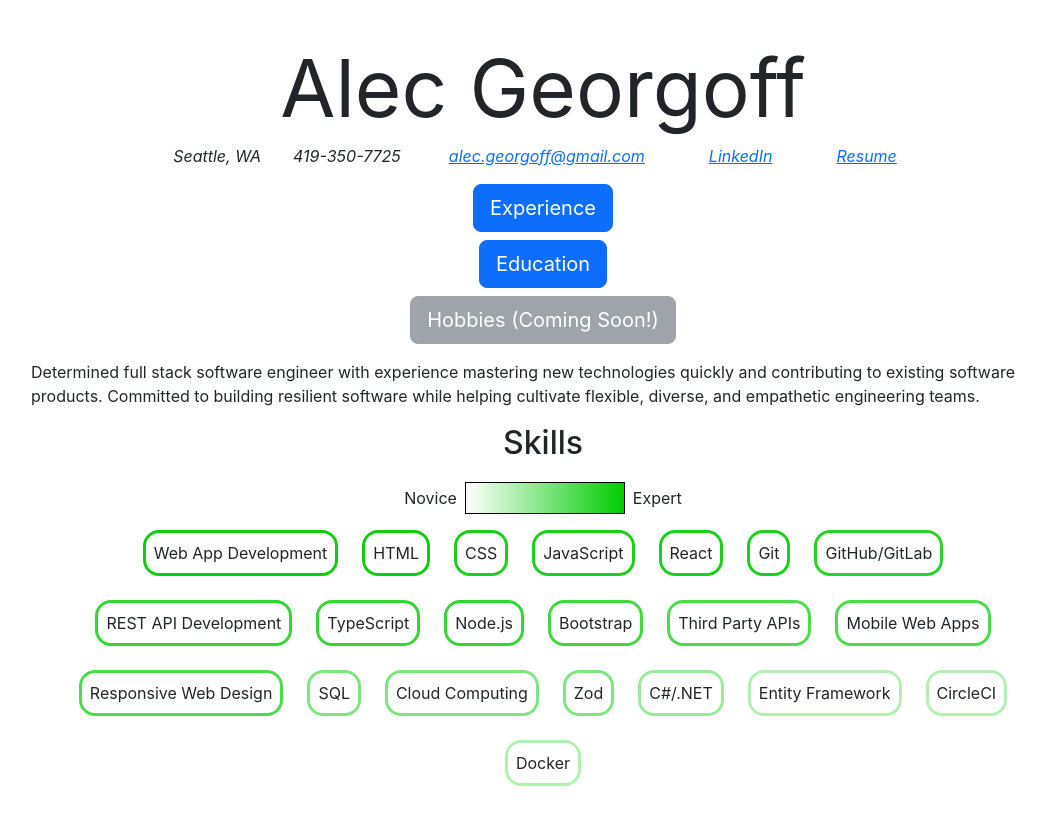
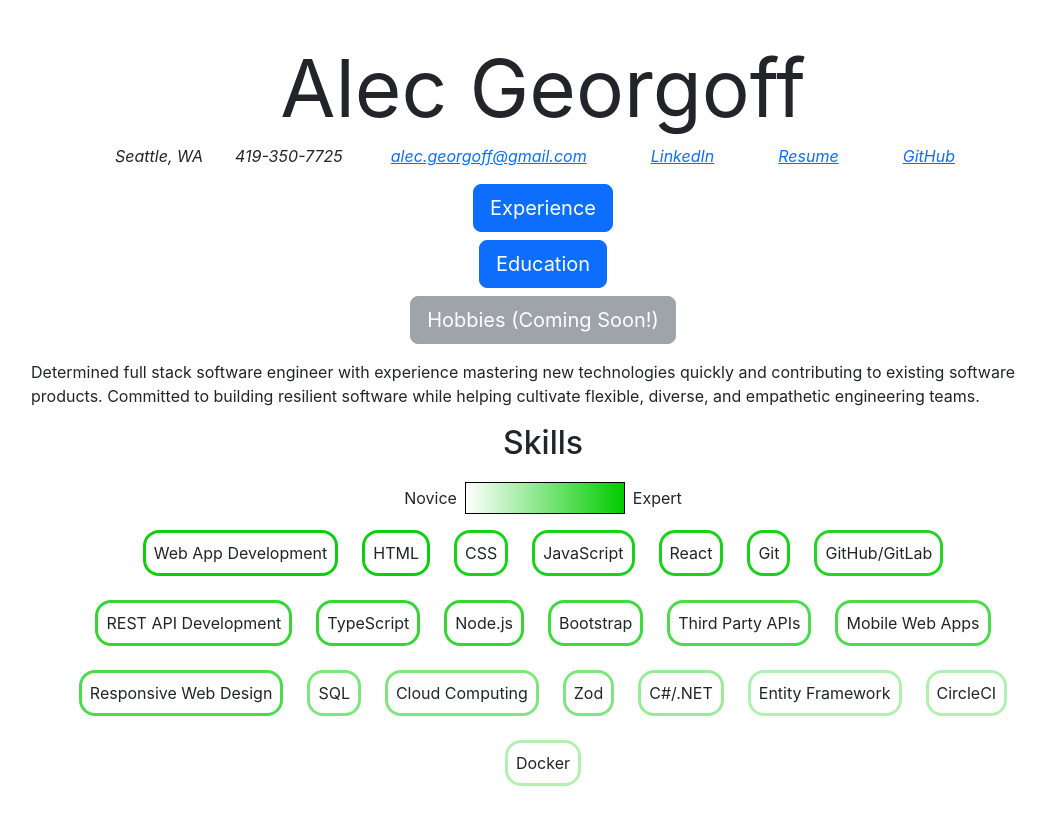
Before and after one commit to alec-georgoff/portfolio, a React (Create React App) app: page / in a window 1280 px wide. Shown: the top 824 px of the page, without its empty margins (97-1143 px from the left). Built offline with nearby package versions, Linux system fonts and the light colour scheme.

Commit message:
Add GitHub link.

```diff
--- a/src/routes/HomePage.tsx
+++ b/src/routes/HomePage.tsx
@@ -27,6 +27,9 @@ const HomePage = () => {
                     <a href={ResumePdf} target="_blank">
                         Resume
                     </a>
+                </em>
+                <em>
+                    <a href="https://github.com/alec-georgoff">GitHub</a>
                 </em>
             </div>
             <div className="home-page-nav-buttons">
```
